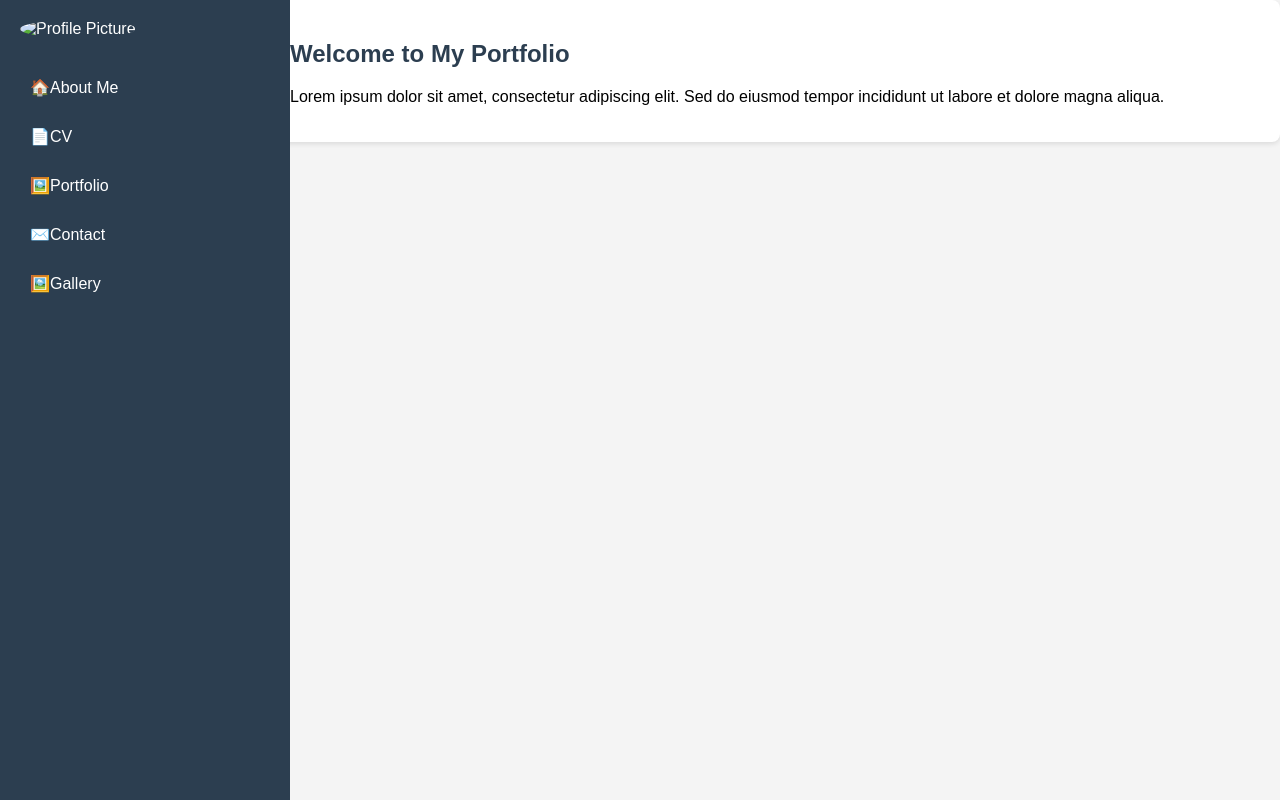
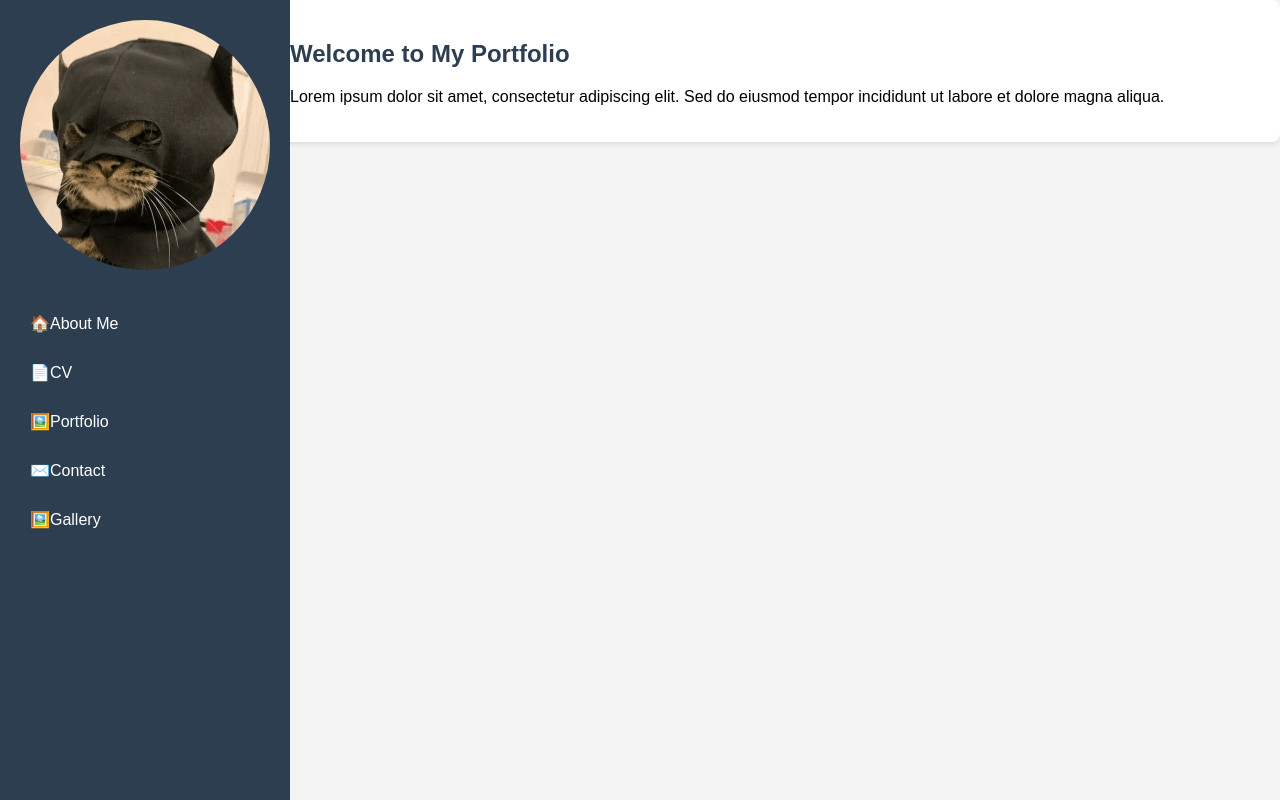
Before and after one commit to TodorHristov06/html, a plain HTML site: page index.html in a window 1280 px wide. Drawn offline with Linux system fonts and the light colour scheme.

Commit message:
Update sidebar

```diff
--- a/sidebar.html
+++ b/sidebar.html
@@ -1,5 +1,5 @@
 <div id="sidebar">
-    <img src="your-profile-pic.jpg" alt="Profile Picture" class="profile-pic">
+    <img src="batman-cat.png    " alt="Profile Picture" class="profile-pic">
     <nav>
         <ul>
             <li><a href="about.html"><span class="icon">🏠</span> About Me</a></li>
```
